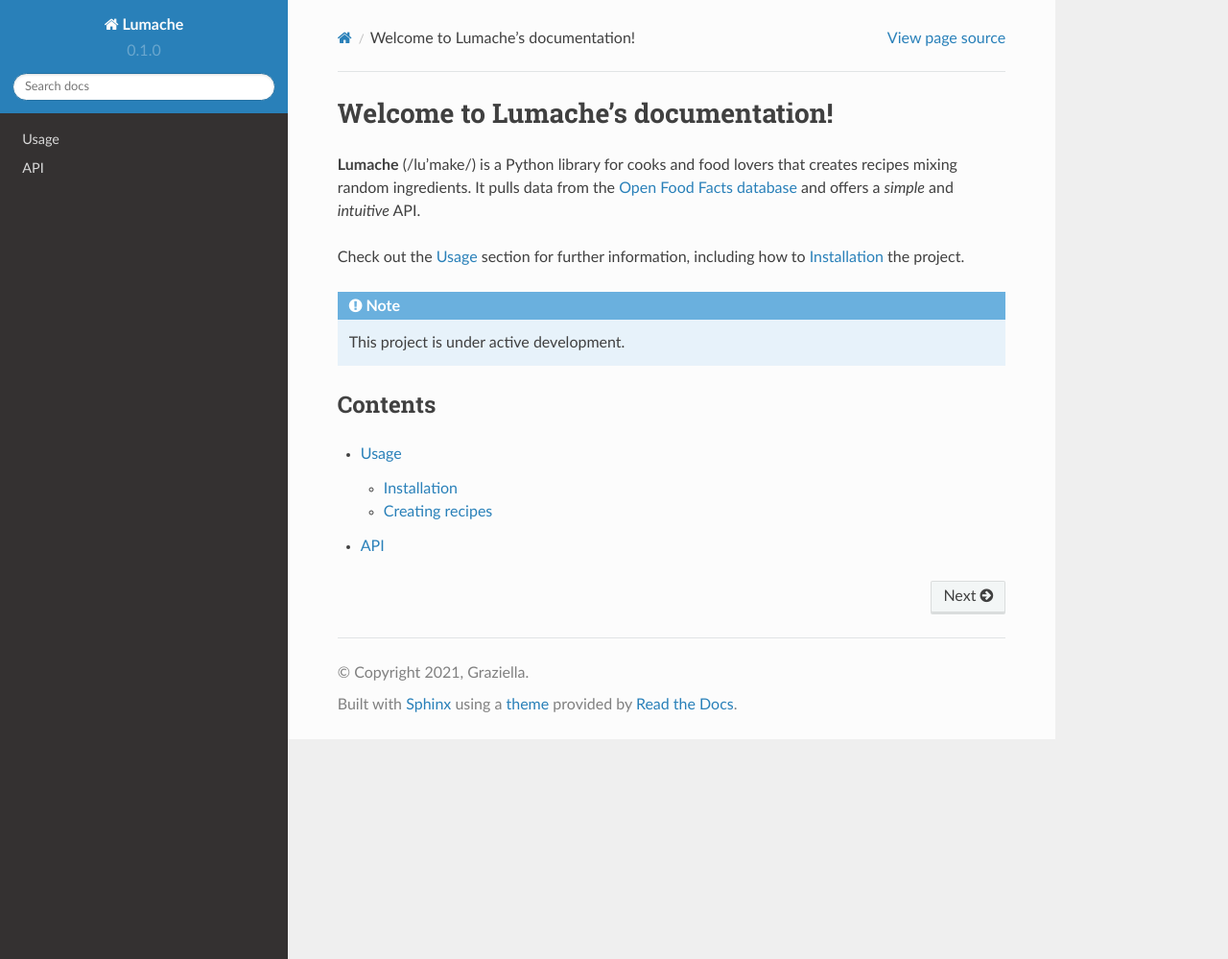
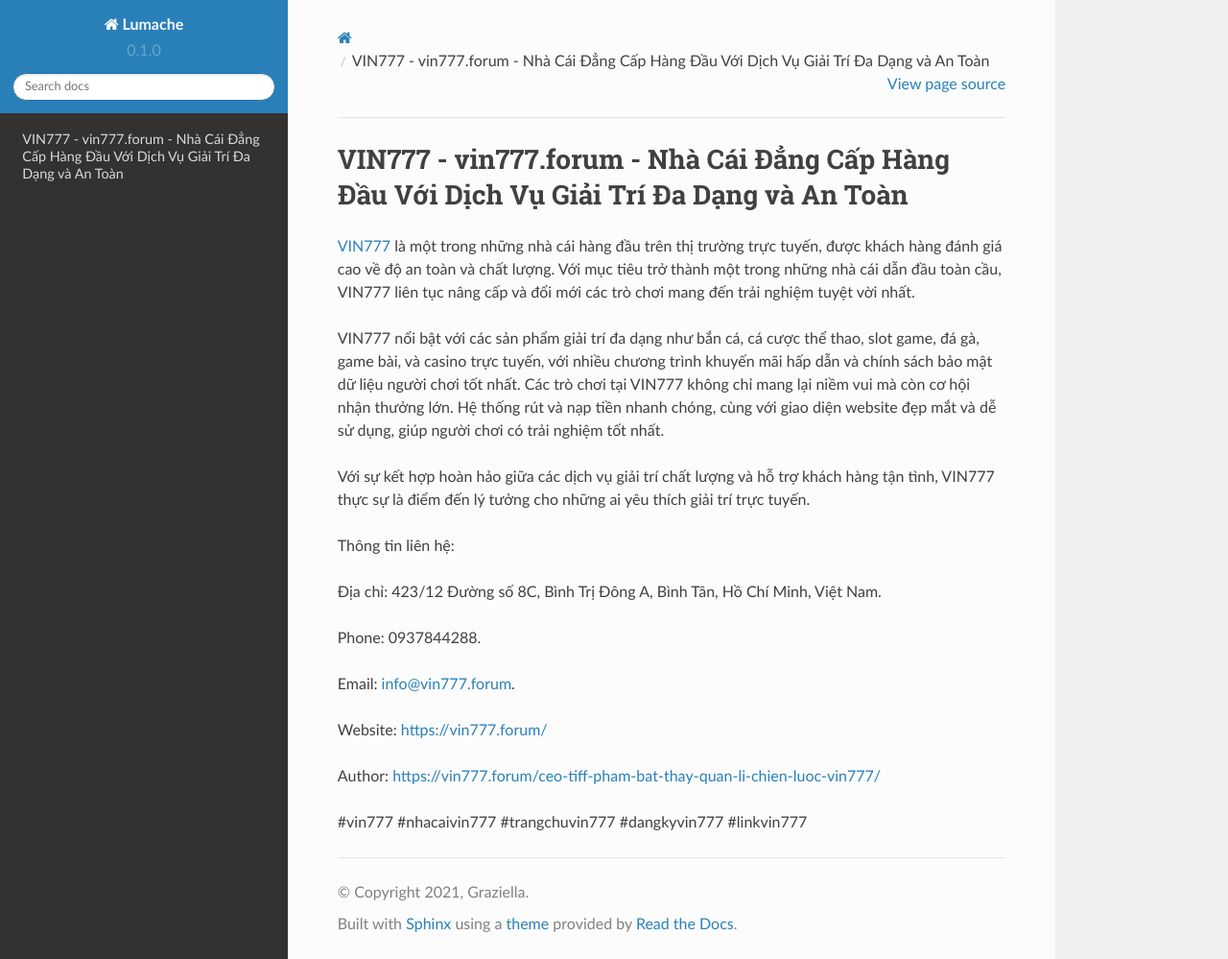
Before and after one commit to luongchanvien962/vin777forum, a Sphinx documentation site: the page built from docs/source/index.rst, in a window 1280 px wide and 999 px high. Shown: the whole window at 96% size. Built offline with Sphinx 7.4.7 and the Read the Docs theme 2.0.0, drawn with Linux system fonts in a browser that asks for light colours.

Commit message:
Update index.rst

```diff
--- a/docs/source/index.rst
+++ b/docs/source/index.rst
@@ -1,22 +1,22 @@
-Welcome to Lumache's documentation!
+VIN777 - vin777.forum - Nhà Cái Đẳng Cấp Hàng Đầu Với Dịch Vụ Giải Trí Đa Dạng và An Toàn
 ===================================
 
-**Lumache** (/lu'make/) is a Python library for cooks and food lovers
-that creates recipes mixing random ingredients.
-It pulls data from the `Open Food Facts database <https://world.openfoodfacts.org/>`_
-and offers a *simple* and *intuitive* API.
+`VIN777 <https://vin777.forum/>`_ là một trong những nhà cái hàng đầu trên thị trường trực tuyến, được khách hàng đánh giá cao về độ an toàn và chất lượng. Với mục tiêu trở thành một trong những nhà cái dẫn đầu toàn cầu, VIN777 liên tục nâng cấp và đổi mới các trò chơi mang đến trải nghiệm tuyệt vời nhất.
 
-Check out the :doc:`usage` section for further information, including
-how to :ref:`installation` the project.
+VIN777 nổi bật với các sản phẩm giải trí đa dạng như bắn cá, cá cược thể thao, slot game, đá gà, game bài, và casino trực tuyến, với nhiều chương trình khuyến mãi hấp dẫn và chính sách bảo mật dữ liệu người chơi tốt nhất. Các trò chơi tại VIN777 không chỉ mang lại niềm vui mà còn cơ hội nhận thưởng lớn. Hệ thống rút và nạp tiền nhanh chóng, cùng với giao diện website đẹp mắt và dễ sử dụng, giúp người chơi có trải nghiệm tốt nhất.
 
-.. note::
+Với sự kết hợp hoàn hảo giữa các dịch vụ giải trí chất lượng và hỗ trợ khách hàng tận tình, VIN777 thực sự là điểm đến lý tưởng cho những ai yêu thích giải trí trực tuyến.
 
-   This project is under active development.
+Thông tin liên hệ:
 
-Contents
---------
+Địa chỉ: 423/12 Đường số 8C, Bình Trị Đông A, Bình Tân, Hồ Chí Minh, Việt Nam.
 
-.. toctree::
+Phone: 0937844288.
 
-   usage
-   api
+Email: info@vin777.forum.
+
+Website: https://vin777.forum/
+
+Author: https://vin777.forum/ceo-tiff-pham-bat-thay-quan-li-chien-luoc-vin777/
+
+#vin777 #nhacaivin777 #trangchuvin777 #dangkyvin777 #linkvin777
```
